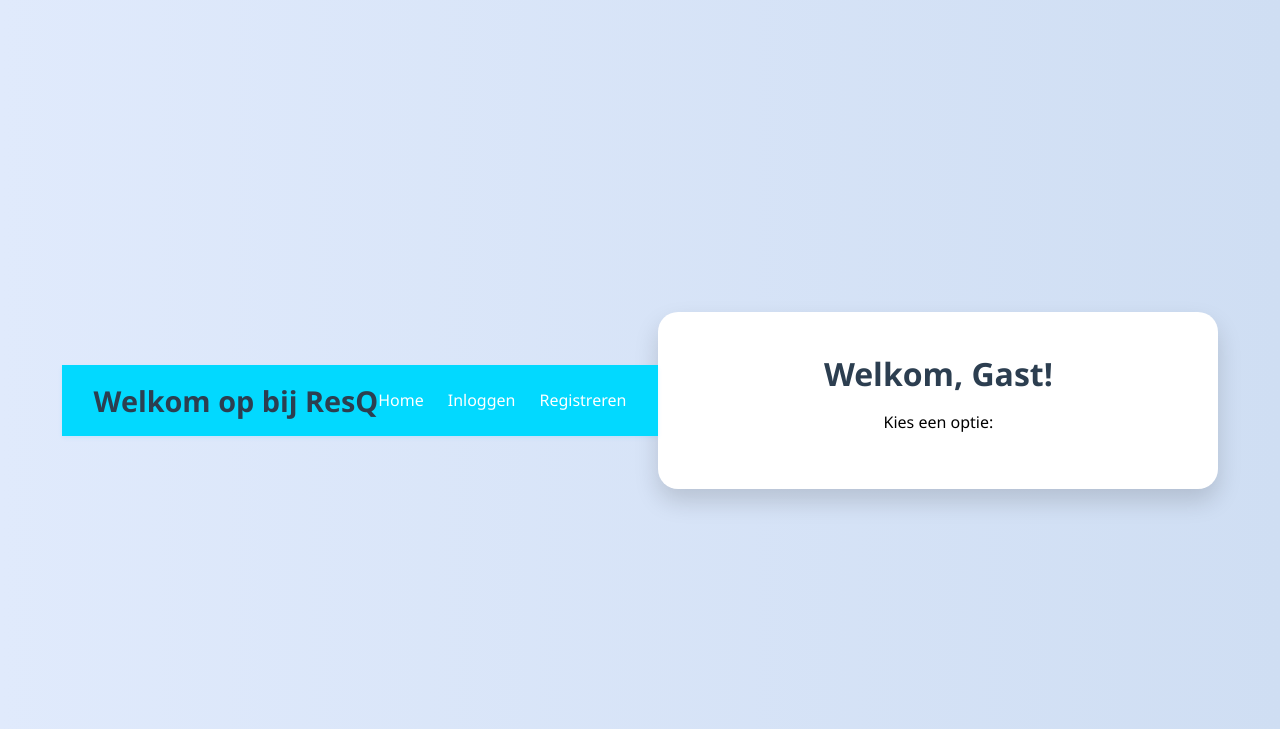
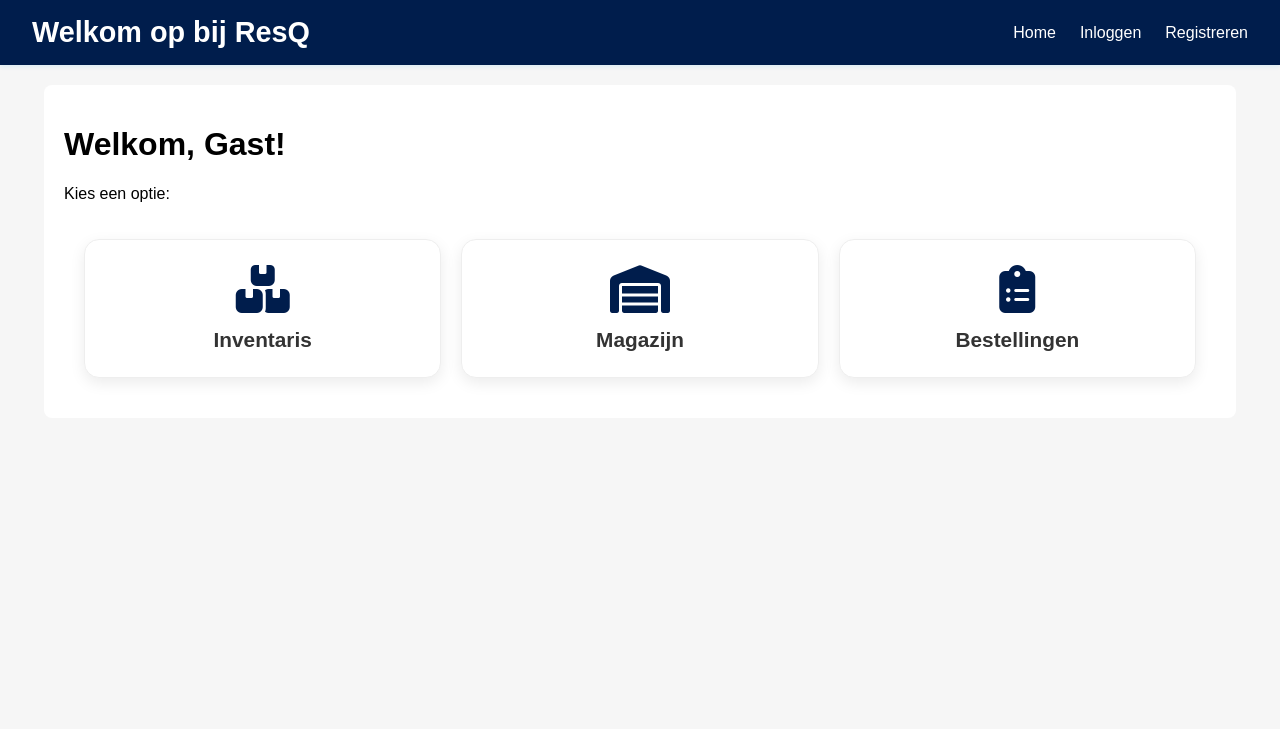
Before and after one commit to AventusCT/resq, a PHP site: page / in a window 1280 px wide. Shown: the top 729 px of the page. Run offline with PHP 8.4, Linux system fonts and the light colour scheme.

Commit message:
mhm thingy

```diff
--- a/magazijn/public/css/dashboard.css
+++ b/magazijn/public/css/dashboard.css
@@ -24,7 +24,7 @@ body {
 
 /* Headerstijl */
 header {
-    background-color: #02d9ff; /* donkergrijs */
+    background-color: #001D4C; /* donkergrijs */
     color: white;
     padding: 1rem 2rem;
     display: flex;
--- a/magazijn/public/css/inventarisbeheer.css
+++ b/magazijn/public/css/inventarisbeheer.css
@@ -11,7 +11,7 @@ body {
   background: #fff;
   border-radius: 8px;
   padding: 20px;
-  box-shadow: 0 2px 8px rgba(0,0,0,0.1);
+
 }
 
 header {
@@ -37,7 +37,7 @@ header {
   padding: 10px 16px;
   border: none;
   border-radius: 6px;
-  background: #e0e0e0;
+  background: #001D4C;
   cursor: pointer;
 }
 
@@ -73,7 +73,7 @@ table th, table td {
   margin-top: 15px;
   padding: 10px 16px;
   border: none;
-  background: #e0e0e0;
+  background: #001D4C;
   border-radius: 6px;
   cursor: pointer;
 }
@@ -110,19 +110,19 @@ button {
   margin-top: 15px;
   padding: 10px 16px;
   border: none;
-  background: #e0e0e0;
+  background: #9c9c9c;
   border-radius: 6px;
   cursor: pointer;
 }
 button:hover {
-  background: #b2e2ff;
+  background: #33ff189f;
 }
 .controls button:hover {
-  background: #b2e2ff;
+  background: #001D4C;
 }
 
 header {
-    background-color: #02d9ff; /* donkergrijs */
+    background-color: #001D4C; /* donkergrijs */
     color: white;
     padding: 1rem 2rem;
     display: flex;
@@ -157,3 +157,60 @@ header nav ul li a {
 header nav ul li a:hover {
     color: #fbbf24; /* oranje highlight */
 }
+
+.NavCards {
+    display: grid;
+    grid-template-columns: repeat(auto-fit, minmax(200px, 1fr));
+    gap: 20px;
+    padding: 20px;
+}
+
+.NavCard {
+    background: #ffffff;
+    border-radius: 15px;
+    padding: 25px 20px;
+    text-align: center;
+    text-decoration: none;
+    color: #333;
+    box-shadow: 0 5px 15px rgba(0, 0, 0, 0.08);
+    transition: transform 0.2s ease, box-shadow 0.2s ease;
+    border: 1px solid #eee;
+    display: flex;
+    flex-direction: column;
+    align-items: center;
+    justify-content: center;
+}
+
+.NavCard i {
+    margin-bottom: 15px;
+    color: #001D4C; /* mooie blauwe kleur */
+}
+
+.NavCard h3 {
+    font-size: 1.3rem;
+    font-weight: 600;
+    margin: 0;
+}
+
+.NavCard:hover {
+    transform: translateY(-5px);
+    box-shadow: 0 8px 20px rgba(0, 0, 0, 0.15);
+}
+
+.NavCard {
+    opacity: 0;
+    transform: translateX(50px);
+    animation: slideIn 0.5s ease forwards;
+}
+
+.NavCard:nth-child(1) { animation-delay: 0.1s; }
+.NavCard:nth-child(2) { animation-delay: 0.2s; }
+.NavCard:nth-child(3) { animation-delay: 0.3s; }
+/* enz. als je er meer hebt */
+
+@keyframes slideIn {
+    to {
+        opacity: 1;
+        transform: translateX(0);
+    }
+}
--- a/magazijn/public/index.php
+++ b/magazijn/public/index.php
@@ -11,7 +11,7 @@ $username = $_SESSION['username'] ?? 'Gast';
     <meta charset="UTF-8" />
     <meta name="viewport" content="width=device-width, initial-scale=1" />
     <title>Hoofdpagina</title>
-    <link rel="stylesheet" href="css/dashboard.css" />
+    <link rel="stylesheet" href="css/inventarisbeheer.css" />
     <link rel="stylesheet" href="https://cdnjs.cloudflare.com/ajax/libs/font-awesome/6.5.0/css/all.min.css" />
 </head>
 
@@ -19,6 +19,22 @@ $username = $_SESSION['username'] ?? 'Gast';
     <div class="container">
         <h1>Welkom, <?= htmlspecialchars($username) ?>!</h1>
         <p>Kies een optie:</p>
+
+        <div class="NavCards">
+            <a href="inventarisbeheer.php" class="NavCard">
+                <i class="fas fa-boxes fa-3x"></i>
+                <h3>Inventaris</h3>
+            </a>
+
+            <a href="warehouse.php" class="NavCard">
+                <i class="fas fa-warehouse fa-3x"></i>
+                <h3>Magazijn</h3>
+            </a>
+
+            <a href="reservation.php" class="NavCard">
+                <i class="fas fa-clipboard-list fa-3x"></i>
+                <h3>Bestellingen</h3>
+            </a>
     </div>
 </body>
 </html>
--- a/magazijn/public/reservation.php
+++ b/magazijn/public/reservation.php
@@ -7,7 +7,7 @@ include 'includes/header.php';
 
 <head>
     <title>Status van bestelling veranderen</title>
-    <link rel="stylesheet" href="css/style.css">
+    <link rel="stylesheet" href="css/inventarisbeheer.css">
     <script src="magazijn/public/js/script.js"></script>
     <script src="magazijn/public/js/reservation.js"></script>
 </head>
```
Also changed, not shown: magazijn/public/login.php (+60 -16 lines).
